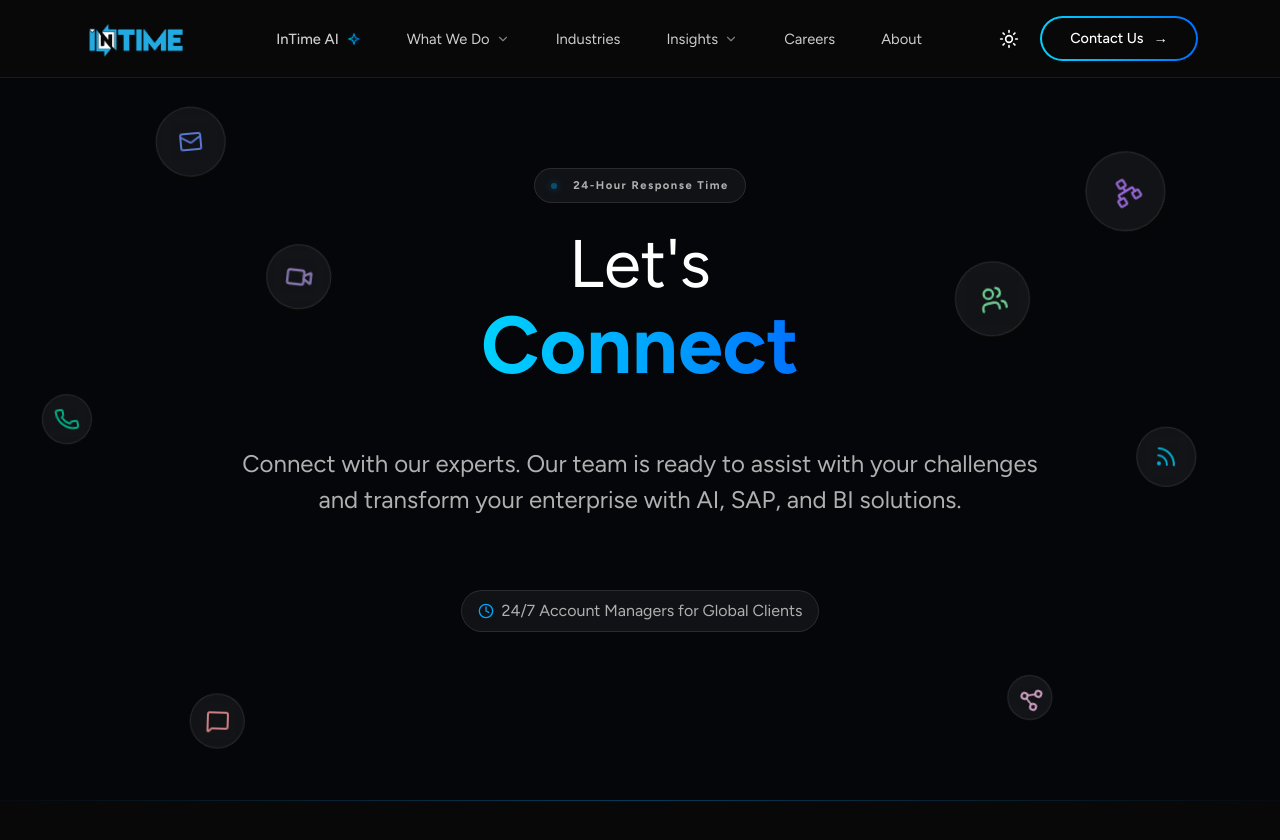
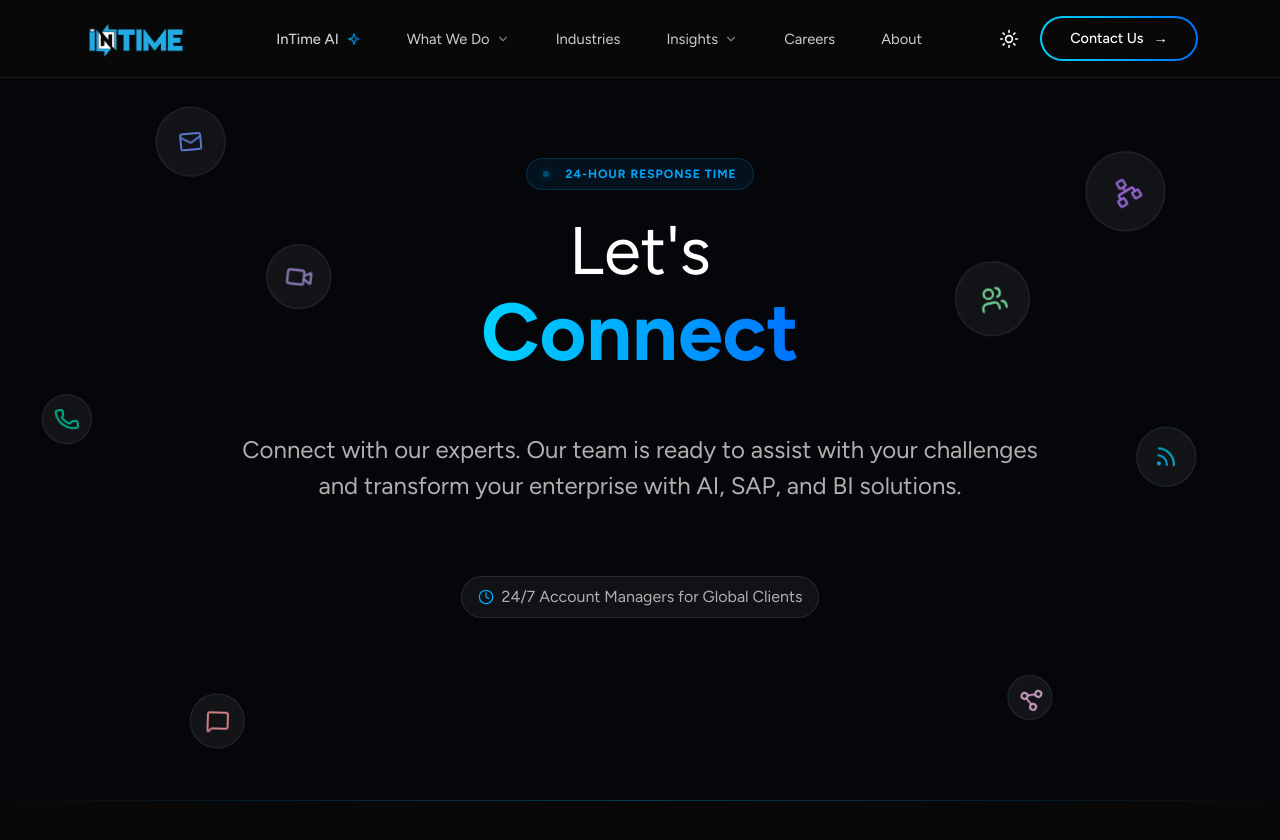
Before and after one commit to Soudip-Panja/InTime, a React (Vite) app: page /contact in a window 1280 px wide. Shown: the top 840 px of the page. Built offline with nearby package versions, Linux system fonts and the light colour scheme.

Commit message:
fix: minor fix in Contact Us page

```diff
--- a/src/Pages/ContactUs.jsx
+++ b/src/Pages/ContactUs.jsx
@@ -222,10 +222,10 @@ export default function ContactUs() {
 
         <div className="container position-relative" style={{ zIndex: 10, marginTop: '-60px' }}>
           <div className="hero-content mx-auto" ref={heroRef}>
-            <span className="trusted-badge hero-contact-chip mx-auto my-4" style={{ textTransform: 'none', display: 'inline-flex' }}>
+            <div className="competitive-badge mx-auto" style={{ marginBottom: '1.5rem' }}>
               <span className="status-dot me-2"></span>
               24-Hour Response Time
-            </span>
+            </div>
             <h1 className="hero-title position-relative" style={{ zIndex: 1 }}>
               Let's <br />
               <strong className="gradient-text" style={{ fontSize: '1.2em' }}>Connect</strong>
```
